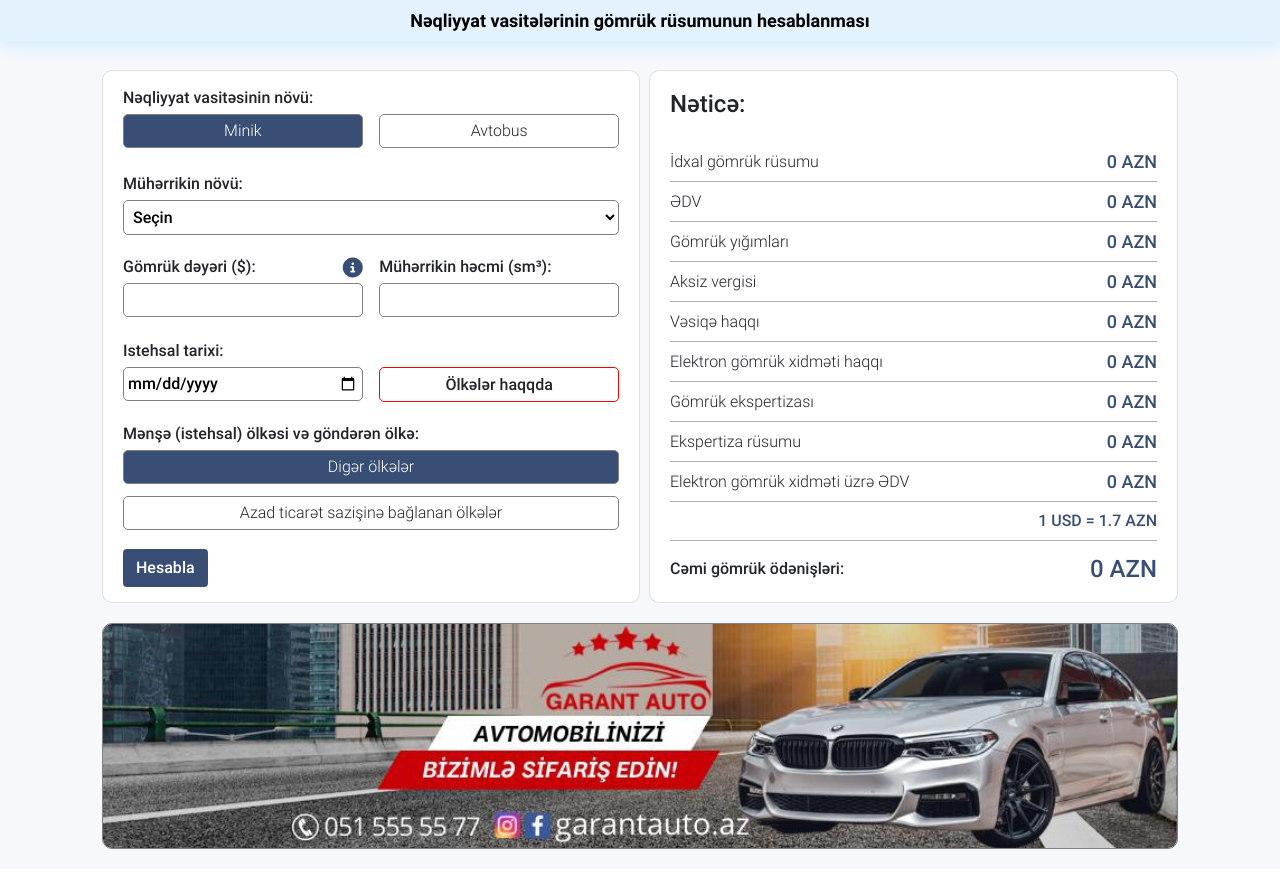
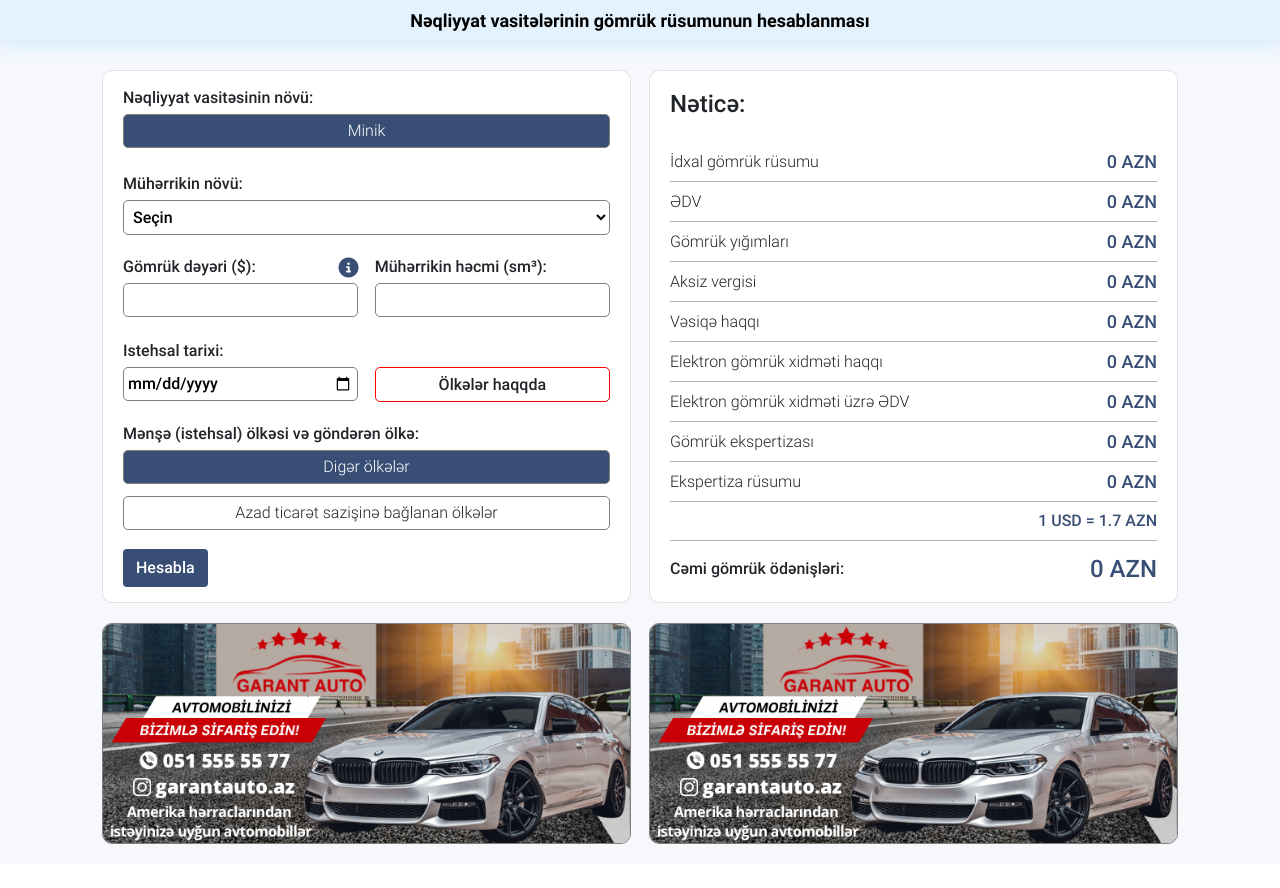
Before and after one commit to al1yew/rusum.az, a website: page index.html in a window 1280 px wide. Drawn offline with nearby package versions, Linux system fonts and the light colour scheme.

Commit message:
commmmit

```diff
--- a/index.html
+++ b/index.html
@@ -36,20 +36,20 @@
     <main id="main">
         <div class="container">
             <div class="row all">
-                <form class="col-lg-6 col-12 form" id="mainForm" method="post">
+                <form class="col-lg-5-9 col-12 form" id="mainForm" method="post">
 
                     <div class="col-lg-12 col-12 inpkeeper">
                         <p class="col-lg-12 col-12">Nəqliyyat vasitəsinin növü:</p>
 
-                        <label for="auto" class="col-lg-5-8 col-5-8 inplabelkeeper isselected">
+                        <label for="auto" class="col-lg-12 col-12 inplabelkeeper isselected">
                             <span>Minik</span>
                             <input type="radio" checked id="auto" name="autoType" value="auto">
                         </label>
 
-                        <label for="bus" class="col-lg-5-8 col-5-8 inplabelkeeper">
+                        <!-- <label for="bus" class="col-lg-5-8 col-5-8 inplabelkeeper">
                             <span>Avtobus</span>
                             <input type="radio" id="bus" name="autoType" value="bus">
-                        </label>
+                        </label> -->
                     </div>
 
                     <div class="col-lg-12 col-12 inpkeeper">
@@ -114,9 +114,15 @@
                     <button type="submit" class="btn" form="mainForm">Hesabla</button>
                 </form>
 
-                <div class="reklam col-lg-12 col-12">
+                <div class="reklam col-lg-5-9 col-12">
                     <a target="_blank" href="https://garantauto.az/" class="col-lg-12 col-12 advert">
-                        <img src="./assets/images/reklam.jpeg" class="img-fluid" alt="">
+                        <img src="./assets/images/reklam.png" class="img-fluid" alt="">
+                    </a>
+                </div>
+
+                <div class="reklam col-lg-5-9 col-12">
+                    <a target="_blank" href="https://garantauto.az/" class="col-lg-12 col-12 advert">
+                        <img src="./assets/images/reklam.png" class="img-fluid" alt="">
                     </a>
                 </div>
 
@@ -148,16 +154,16 @@
                             <span class="elektrongomrukresult">0 AZN</span>
                         </li>
                         <li>
+                            <span>Elektron gömrük xidməti üzrə ƏDV</span>
+                            <span class="elektrongomrukedvresult">0 AZN</span>
+                        </li>
+                        <li>
                             <span>Gömrük ekspertizası</span>
                             <span class="gomrukekspertizasi">0 AZN</span>
                         </li>
                         <li>
                             <span>Ekspertiza rüsumu</span>
                             <span class="ekspertizarusumu">0 AZN</span>
-                        </li>
-                        <li>
-                            <span>Elektron gömrük xidməti üzrə ƏDV</span>
-                            <span class="elektrongomrukedvresult">0 AZN</span>
                         </li>
                     </ul>
 
```
Also changed, not shown: assets/images/reklam.jpeg (deleted), assets/images/reklam.png (added), assets/scripts/main.js (line endings or trailing spaces).
